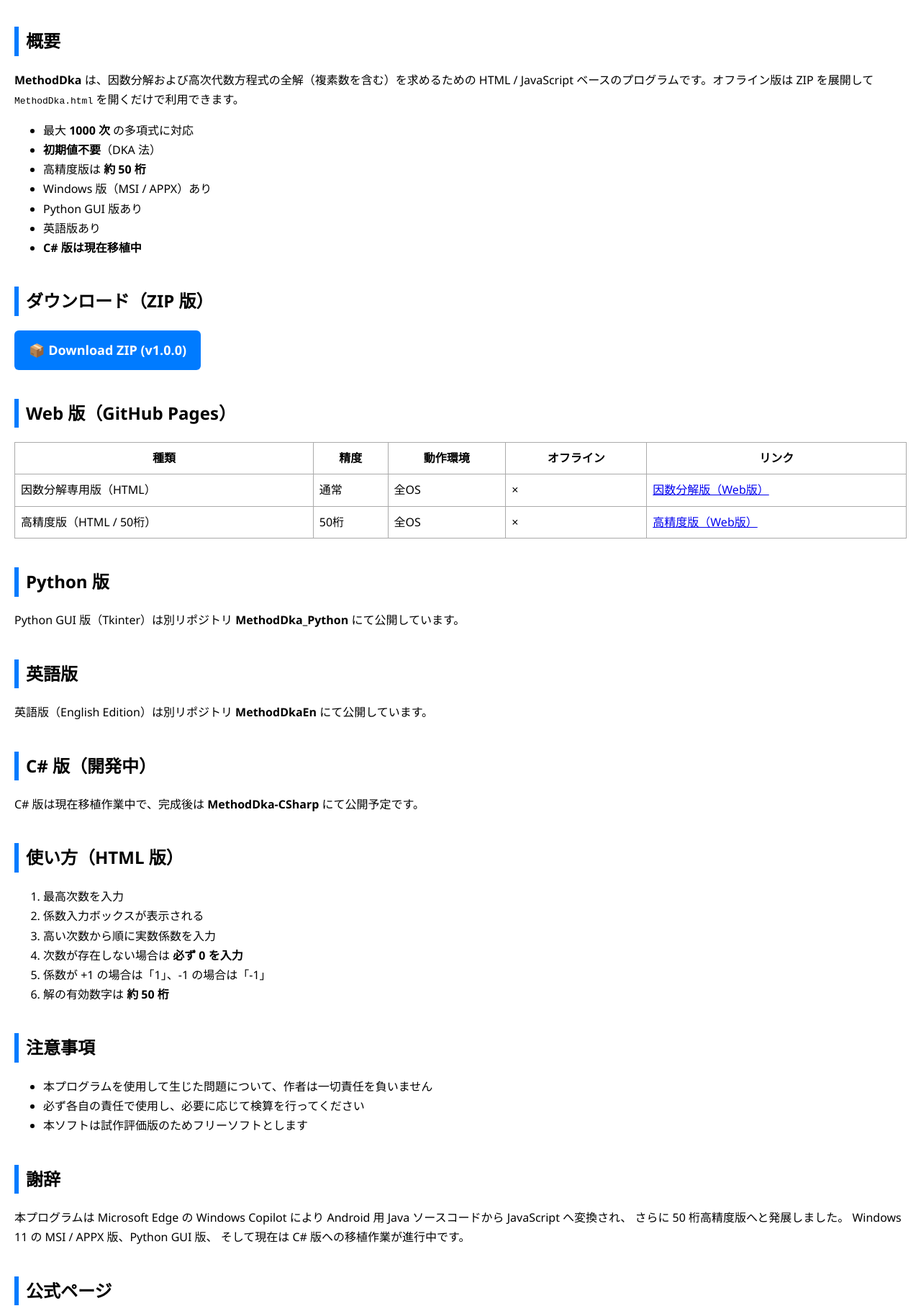
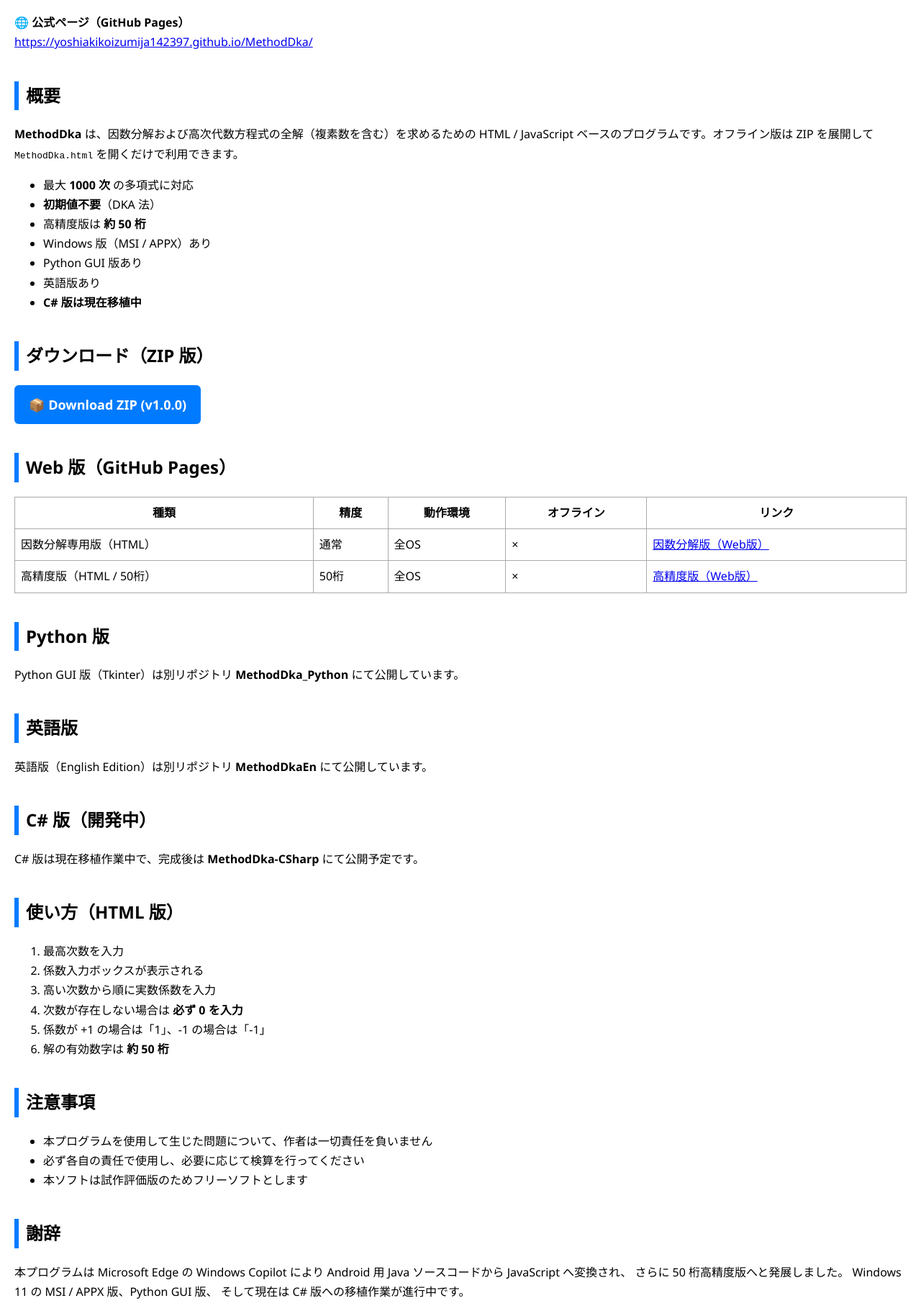
Before and after one commit to YoshiakiKoizumija142397/MethodDka, a plain HTML site: page index.html in a window 1280 px wide. Shown: the part 79-1900 px from the top of the page at 72% size. Drawn offline with Linux system fonts and the light colour scheme.

Commit message:
Add official page link in index.html
Added official page link to MethodDka section.

Signed-off-by: Yoshiaki.Koizumi <98944675+YoshiakiKoizumija142397@users.noreply.github.com>

```diff
--- a/index.html
+++ b/index.html
@@ -46,6 +46,13 @@
 <body>
 
 <h1>MethodDka — 因数分解・高次代数方程式（高精度 50 桁対応）</h1>
+
+<p>
+🌐 <b>公式ページ（GitHub Pages）</b><br>
+<a href="https://yoshiakikoizumija142397.github.io/MethodDka/">
+https://yoshiakikoizumija142397.github.io/MethodDka/
+</a>
+</p>
 
 <h2>概要</h2>
 <p><b>MethodDka</b> は、因数分解および高次代数方程式の全解（複素数を含む）を求めるための HTML / JavaScript ベースのプログラムです。オフライン版は ZIP を展開して <code>MethodDka.html</code> を開くだけで利用できます。</p>
@@ -133,13 +140,6 @@
 そして現在は C# 版への移植作業が進行中です。
 </p>
 
-<h2>公式ページ</h2>
-<p>
-<a href="https://yoshiakikoizumija142397.github.io/MethodDka/">
-GitHub Pages トップページ
-</a>
-</p>
-
 <h2>作者</h2>
 <p>小泉 嘉章<br>Email: ja142397@s6.dion.ne.jp</p>
 
```
